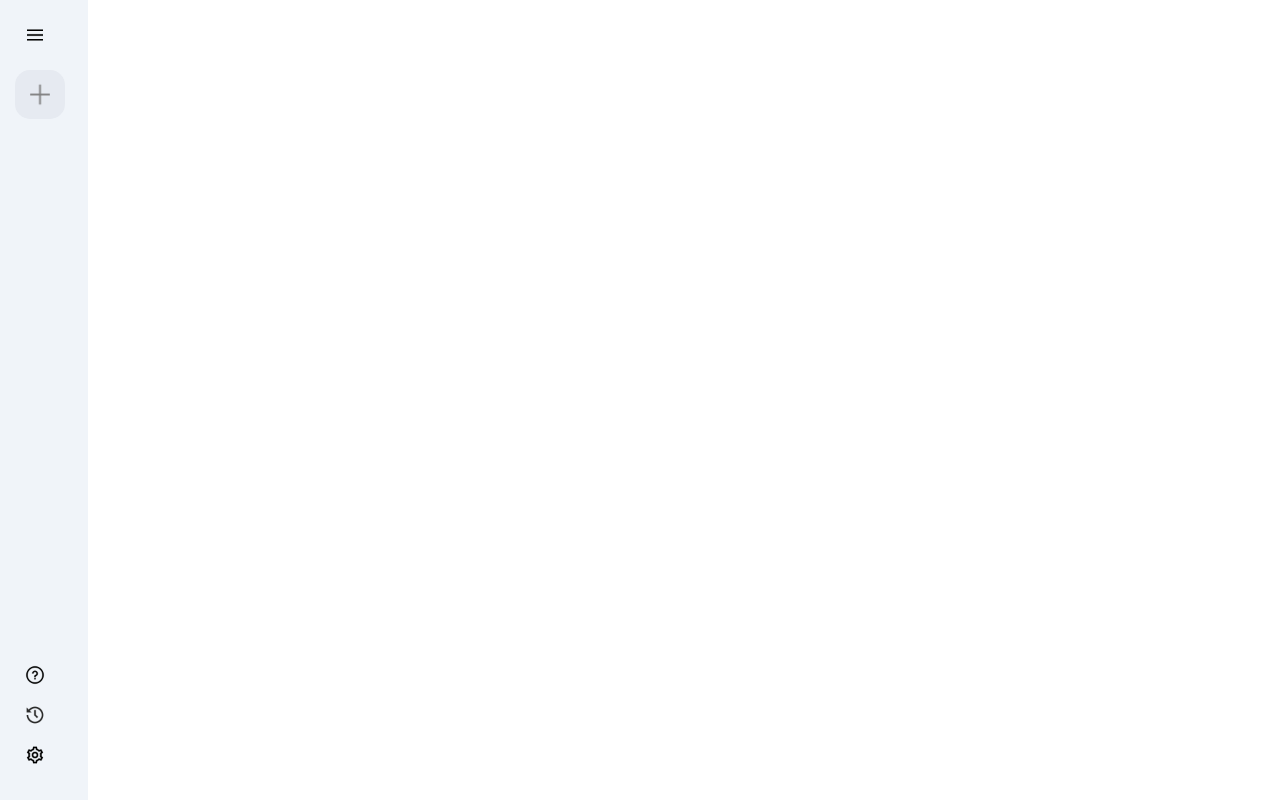
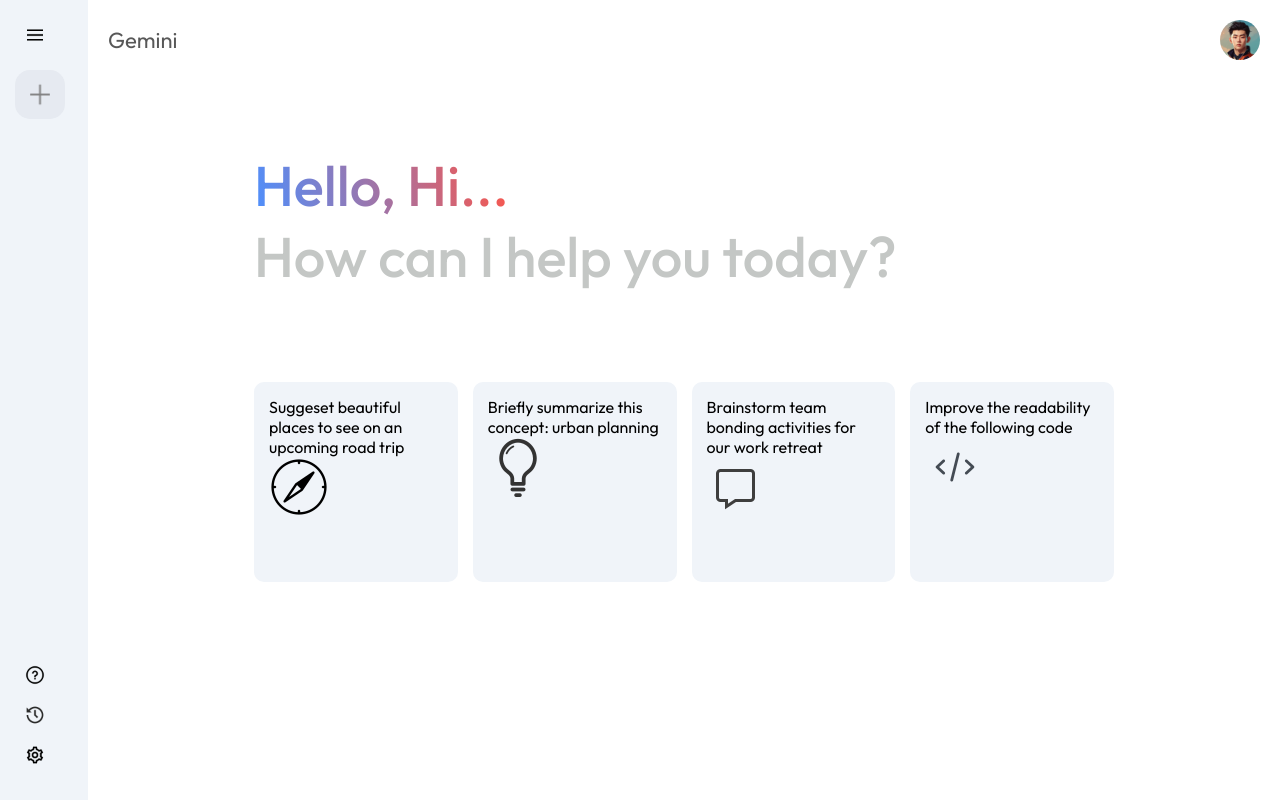
Before and after one commit to murali2277/Gemini-Clone, a React (Vite) app: page / in a window 1280 px wide. Built offline with nearby package versions, Linux system fonts and the light colour scheme; a web font is replaced by a local one.

Commit message:
continue

```diff
--- a/src/App.jsx
+++ b/src/App.jsx
@@ -1,9 +1,12 @@
 import React from "react";
 import Sidebar from "./components/Sidebar/Sidebar";
+import Main from "./components/Main/Main";
+
 const App = () => {
   return (
     <>
       <Sidebar/>
+      <Main/>
     </>
   );
 }
--- a/src/components/Main/Main.css
+++ b/src/components/Main/Main.css
@@ -0,0 +1,60 @@
+.main{
+    flex: 1;
+    min-height: 100vh;
+    padding-bottom: 15vh;
+    position: relative;
+}
+
+.main .nav{
+    display: flex;
+    align-items: center;
+    justify-content: space-between;
+    font-size: 22px;
+    padding: 20px;
+    color: #585858;
+
+}
+
+.main .nav img{
+    width: 40px;
+    border-radius: 50%;
+}
+
+.main-container{
+    max-width: 900px;
+    margin: auto;
+}
+
+.main .greet{
+    margin: 50px 0px;
+    font-size: 56px;
+    color: #c4c7c5;
+    font-weight: 500;
+    padding: 20px;
+}
+
+.main .greet span{
+    background: -webkit-linear-gradient(16deg,#4b90ff,#ff5546);
+    -webkit-background-clip: text;
+    -webkit-text-fill-color: transparent;
+}
+
+.main .cards{
+    display: grid;
+    grid-template-columns: repeat(auto-fill,minmax(180px,1fr));
+    gap: 15px;
+    padding: 20px;
+}
+
+.main .card{
+    height: 200px;
+    padding: 15px;
+    background-color: #f0f4f9;
+    border-radius: 10px;
+    position: relative;
+    cursor: pointer;
+}
+
+.main .card img{
+
+}
--- a/src/components/Main/Main.jsx
+++ b/src/components/Main/Main.jsx
@@ -1,11 +1,42 @@
-import React from 'react'
+import React from "react";
+import "./Main.css";
+import { assets } from "../../assets/assets";
 
 const Main = () => {
   return (
-    <div>
+    <div className="main">
+      <div className="nav">
+        <p>Gemini</p>
+        <img src={assets.user_icon} alt="" />
+      </div>
+      <div className="main-container">
+        <div className="greet">
+          <p>
+            <span>Hello, Hi...</span>
+          </p>
+          <p>How can I help you today?</p>
+        </div>
+        <div className="cards">
+          <div className="card">
+            <p>Suggeset beautiful places to see on an upcoming road trip</p>
+            <img src={assets.compass_icon} alt="" />
+          </div>
+          <div className="card">
+            <p>Briefly summarize this concept: urban planning</p>
+            <img src={assets.bulb_icon} alt="" />
+          </div>
+          <div className="card">
+            <p>Brainstorm team bonding activities for our work retreat</p>
+            <img src={assets.message_icon} alt="" />
+          </div>
+          <div className="card">
+            <p>Improve the readability of the following code</p>
+            <img src={assets.code_icon} alt="" />
+          </div>
+        </div>
+      </div>
+    </div>
+  );
+};
 
-    </div>
-  )
-}
-
-export default Main
+export default Main;
```
